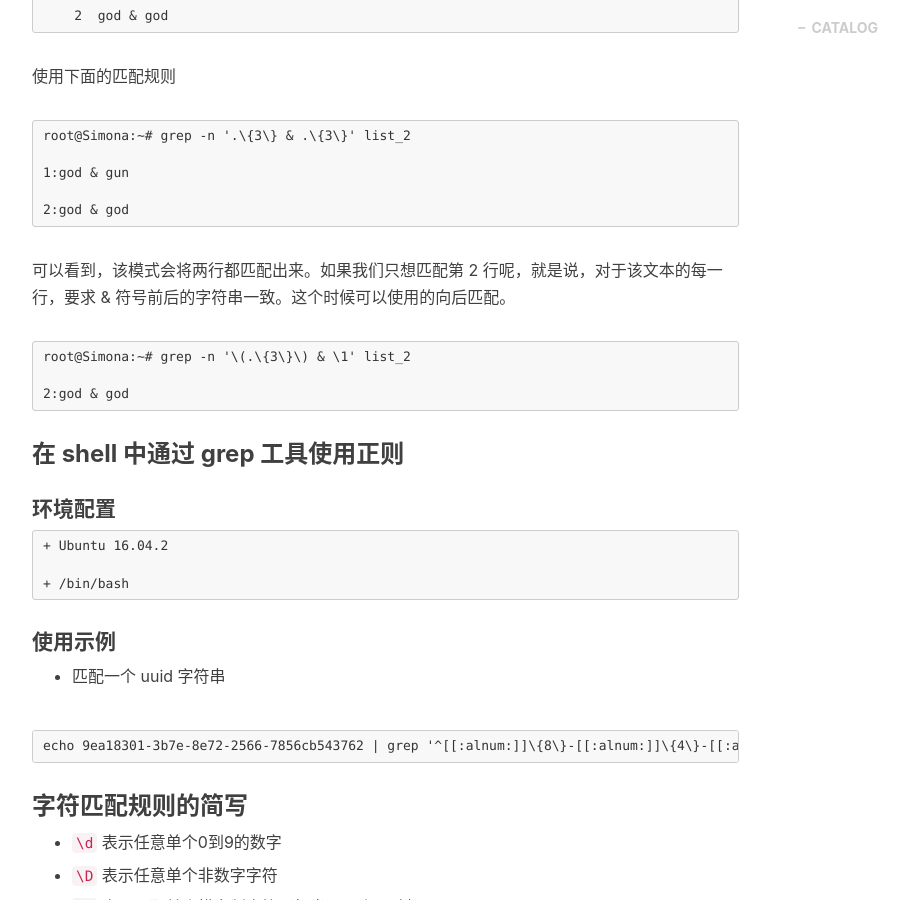
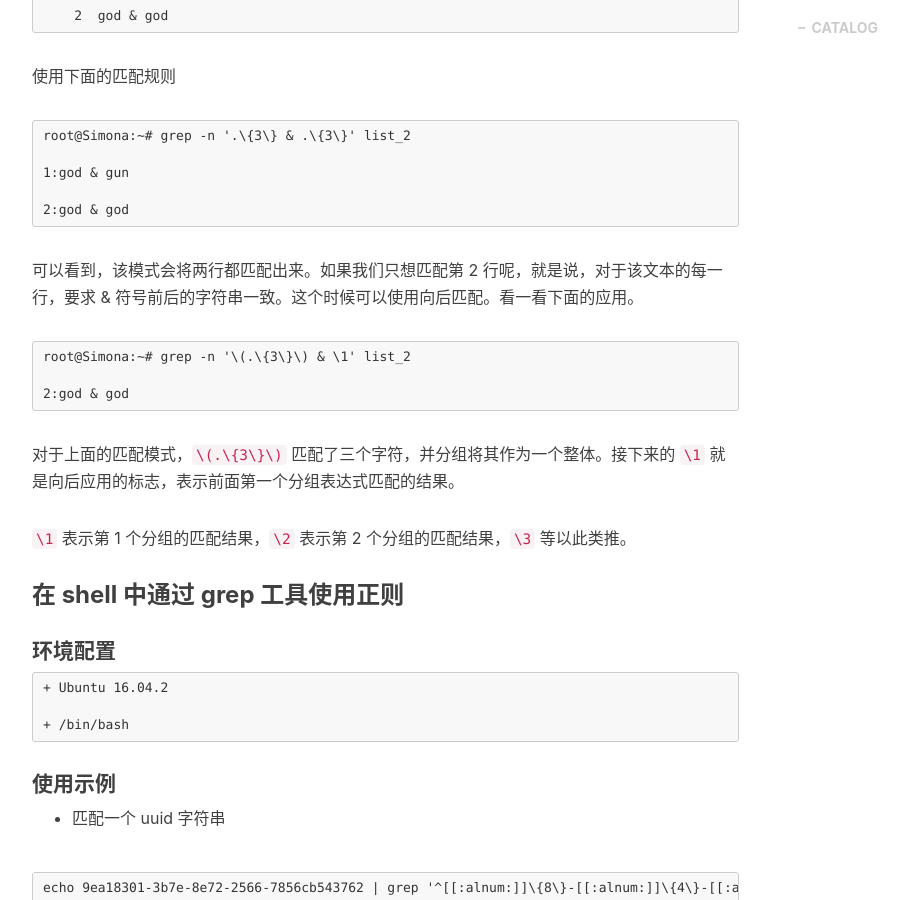
Before and after one commit to ywlvs/ywlvs.github.io, a Jekyll site: the page built from _posts/2019-02-18-Regular Expression.markdown, in a window 1280 px wide and 900 px high, scrolled down 3276 px. Shown: the whole window, without its empty margins (233-1142 px from the left). Built offline with Jekyll 4.4.1, drawn with Linux system fonts in a browser that asks for light colours; nearby versions of some CDN libraries; comment, search, counter and statistics services are not loaded.

Commit message:
update post

````diff
--- a/_posts/2019-02-18-Regular Expression.markdown
+++ b/_posts/2019-02-18-Regular Expression.markdown
@@ -149,14 +149,17 @@ root@Simona:~# grep -n '.\{3\} & .\{3\}' list_2
 2:god & god
 ```
 
-可以看到，该模式会将两行都匹配出来。如果我们只想匹配第 2 行呢，就是说，对于该文本的每一行，要求 & 符号前后的字符串一致。这个时候可以使用的向后匹配。
-
+可以看到，该模式会将两行都匹配出来。如果我们只想匹配第 2 行呢，就是说，对于该文本的每一行，要求 & 符号前后的字符串一致。这个时候可以使用向后匹配。看一看下面的应用。
 
 ```
 root@Simona:~# grep -n '\(.\{3\}\) & \1' list_2
 
 2:god & god
 ```
+
+对于上面的匹配模式，`\(.\{3\}\)` 匹配了三个字符，并分组将其作为一个整体。接下来的 `\1` 就是向后应用的标志，表示前面第一个分组表达式匹配的结果。
+
+`\1` 表示第 1 个分组的匹配结果，`\2` 表示第 2 个分组的匹配结果，`\3` 等以此类推。
 
 ### 在 shell 中通过 grep 工具使用正则
 
````
